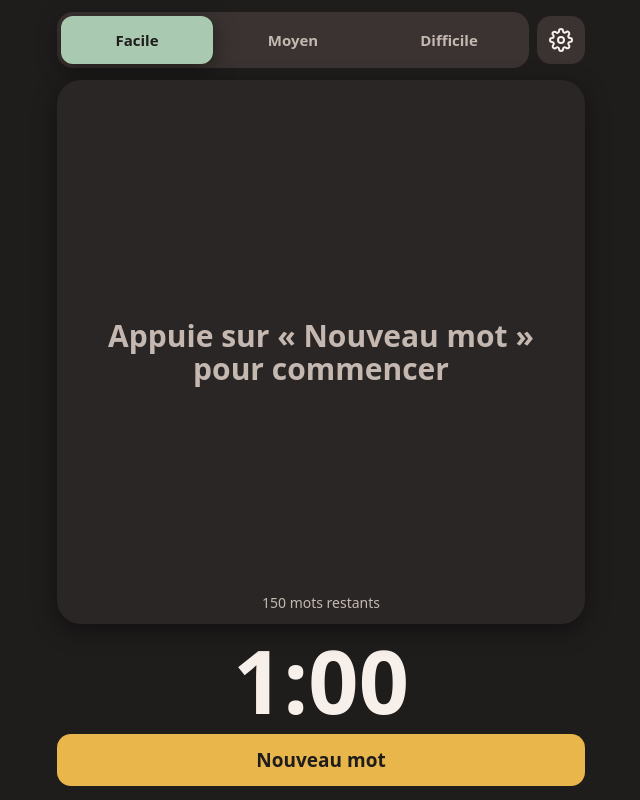
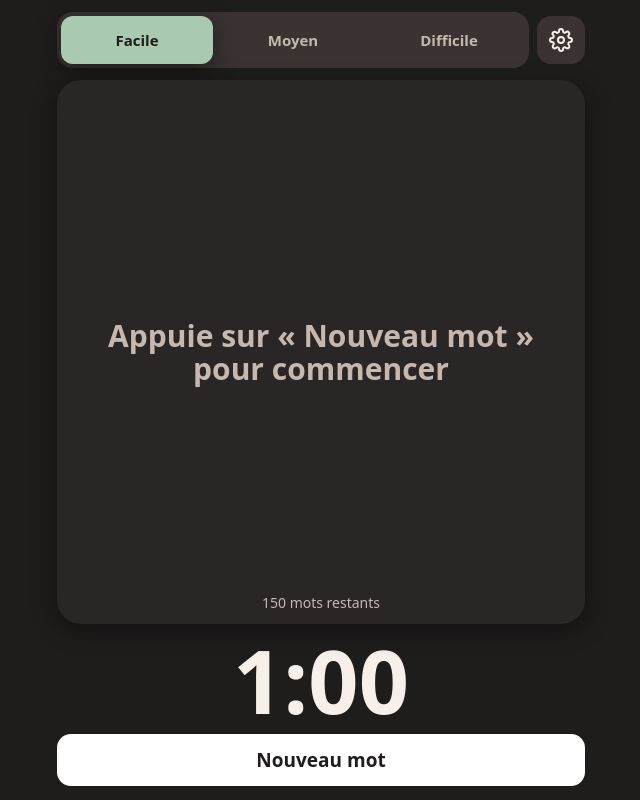
Before and after one commit to nicopat/gribouille, a plain HTML site: page index.html in a window 1280 px wide. Shown: the whole page, without its empty margins (319-959 px from the left). Drawn offline with Linux system fonts and the light colour scheme.

Commit message:
Bouton Nouveau mot en blanc
Co-Authored-By: Claude Opus 5.5 <noreply@anthropic.com>
Claude-Session: https://claude.ai/code/session_01Gpas36fLYNwtLG7xs6EPFu

```diff
--- a/index.html
+++ b/index.html
@@ -176,7 +176,7 @@
     transition: background-color .25s ease, color .25s ease, transform .1s ease, opacity .2s;
   }
   .btn:active { transform: scale(.97); }
-  .btn-primary { background: var(--primary); color: var(--primary-text); }
+  .btn-primary { background: #ffffff; color: #1f1c1c; }
   .btn-accent { background: var(--accent); color: var(--accent-text); }
   .btn-soft { background: var(--surface-2); color: var(--text); }
   .btn-danger { background: var(--danger); color: #1f1c1c; }
```
